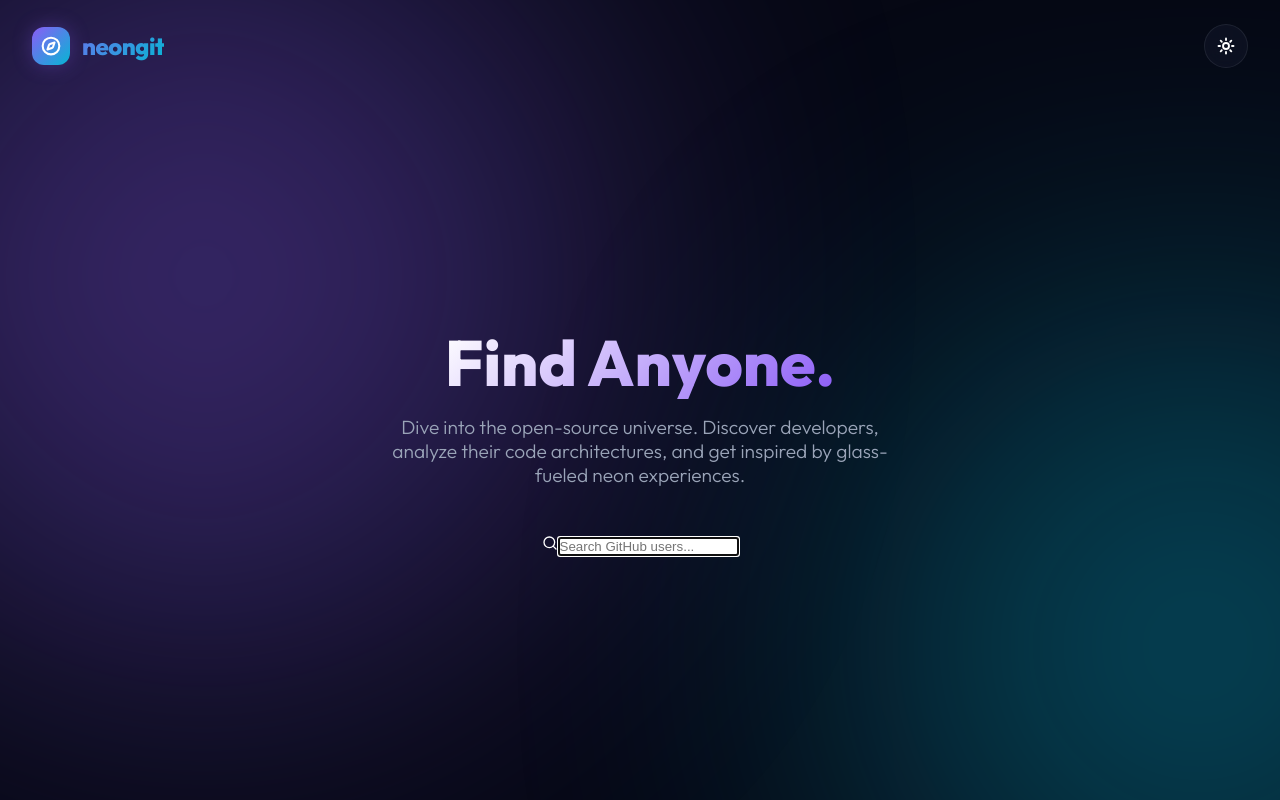
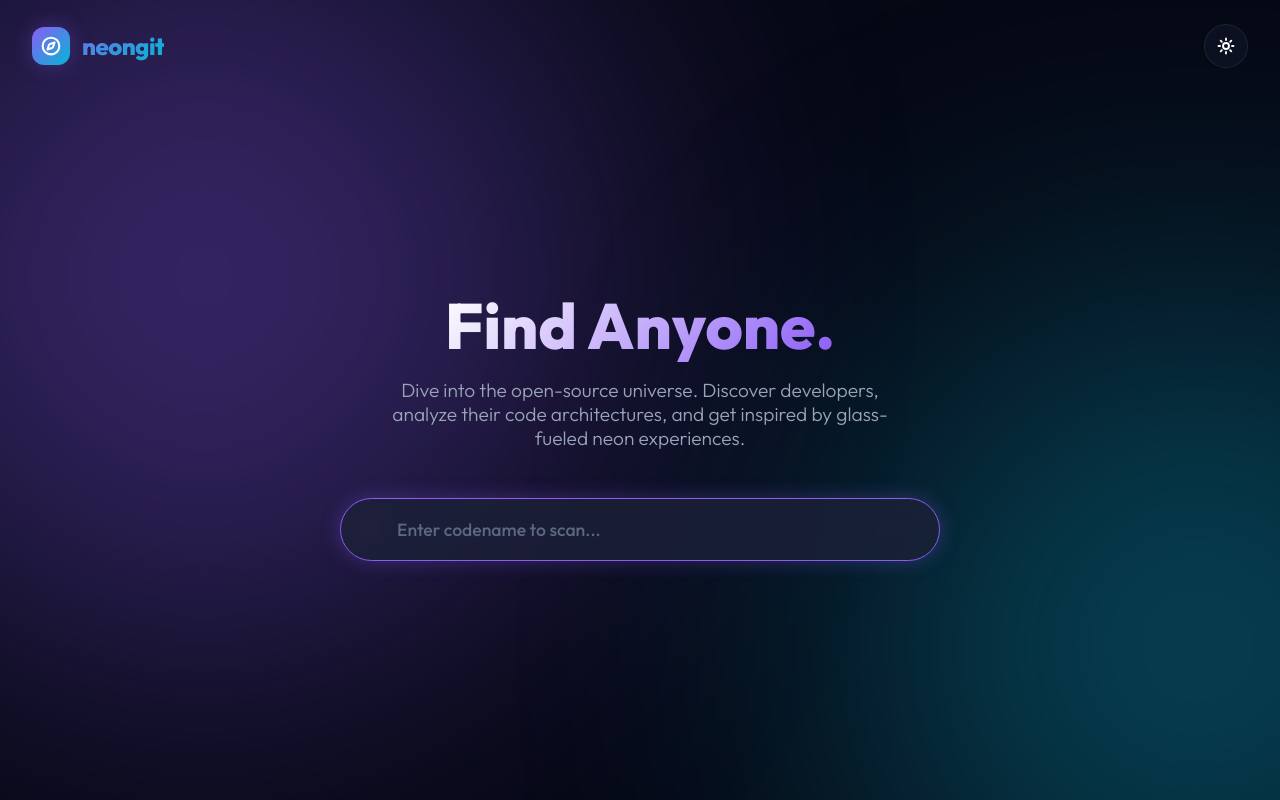
Before and after one commit to Neha-Sharmaaa/GitHub_Explorer, a React (Vite) app: page / in a window 1280 px wide. Built offline with nearby package versions, Linux system fonts and the light colour scheme.

Commit message:
refactor: update SearchBar UI with new glassmorphism styling and simplified clear logic

```diff
--- a/src/components/SearchBar.jsx
+++ b/src/components/SearchBar.jsx
@@ -2,18 +2,13 @@ import React from 'react';
 import { Search, X } from 'lucide-react';
 
 const SearchBar = ({ query, setQuery, autoFocus }) => {
-  const handleClear = () => {
-    setQuery('');
-  };
-
   return (
-    <div className="search-container">
-      <div className="search-wrapper">
-        <Search className="search-icon" size={16} />
+    <div className="search-center-wrapper">
+      <Search className="search-icon-glass" size={20} strokeWidth={2.5} />
       <input
         type="text"
-          className="search-input"
-          placeholder="Search GitHub users..."
+        className="search-input-glass"
+        placeholder="Enter codename to scan..."
         value={query}
         onChange={(e) => setQuery(e.target.value)}
         autoComplete="off"
@@ -21,11 +16,14 @@ const SearchBar = ({ query, setQuery, autoFocus }) => {
         autoFocus={autoFocus}
       />
       {query && (
-          <button className="clear-btn" onClick={handleClear} aria-label="Clear search">
-            <X size={14} />
+        <button
+          className="search-clear-glass"
+          onClick={() => setQuery('')}
+          aria-label="Clear search"
+        >
+          <X size={16} strokeWidth={2.5} />
         </button>
       )}
-      </div>
     </div>
   );
 };
```
Lines whose indentation alone changed are shown as unchanged.
